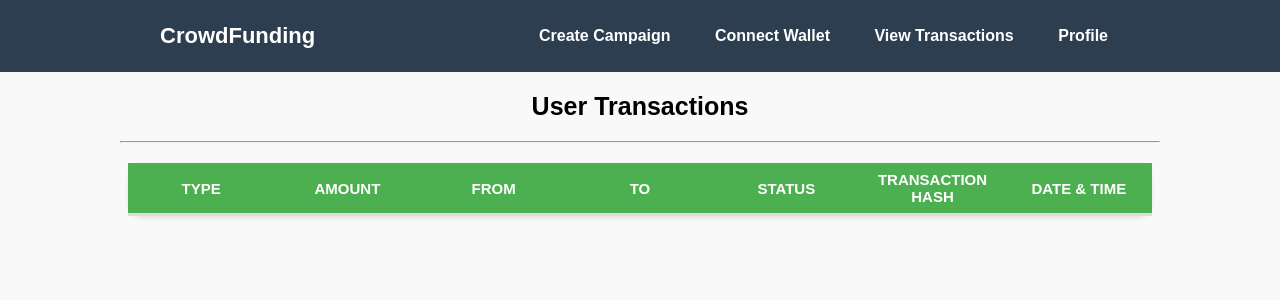
After one commit to PrajwalKhambad/A-Decentralized-Crowdfunding-Platform-with-Mulit-Owner-Approval-System, a Flask app: page /view_transactions in a window 1280 px wide. The commit adds this page. Shown: the top 300 px of the page. Run offline with Flask 3, Linux system fonts and the light colour scheme; data that the repository does not hold is empty.

Commit message:
added view transactions

```diff
--- a/app.py
+++ b/app.py
@@ -1,20 +1,22 @@
+from datetime import datetime
 from flask import Flask, render_template, request, redirect, session, url_for, flash, send_file
 from reportlab.lib.pagesizes import letter
 from reportlab.pdfgen import canvas
-import os
 import firebase_admin
 from firebase_admin import credentials, auth, firestore, storage
 from connect_contract import w3, contract, abi, contract_bytecode
 
 app = Flask(__name__)
 app.secret_key = "cf_edi_s6_g3_5_ai_b"
-wallet_private_key = '597e05c96f13cdf254836bd7407a98d7b841d5d40d01a60d34e6b1a1989762af'
+wallet_private_key = ''
 
 # Initialize Firebase Admin SDK
 cred = credentials.Certificate("crowdfunding-platform-ceab9-firebase-adminsdk-klmj2-fae3aaaa91.json")
 firebase_admin.initialize_app(cred, {'storageBucket': 'crowdfunding-platform-ceab9.appspot.com'})
 
 cl = firestore.client()
+
+timestamp = datetime.now().strftime('%Y-%m-%d %H:%M:%S')
 
 @app.route('/')
 def hello():
@@ -190,8 +192,15 @@ def campaign_details(campaign_name):
             'mobile': data['mobile']
         }
 
+    return render_template('campaign_detail.html', campaign=campaign, user=user, status=approval_status, owner=owner)
 
-    return render_template('campaign_detail.html', campaign=campaign, user=user, status=approval_status, owner=owner)
+@app.route('/view_transactions')
+def view_user_transactions():
+    email = session.get('user_email')
+    user_ref = cl.collection("user_transactions").document(email).collection("transactions")
+    transactions = [doc.to_dict() for doc in user_ref.stream()]
+
+    return render_template('user_transactions.html', transactions=transactions)
 
 @app.route('/create_campaign')
 def create_campaign():
@@ -249,6 +258,18 @@ def add_campaign():
             'collectedAmount': 0
         })
 
+        email = session.get('user_email')
+        user_ref = cl.collection("user_transactions").document(email).collection("transactions").document()
+        user_ref.set({
+            'type': 'Campaign Creation',
+            'amt': 'N/A',
+            'from': tx_receipt['from'],
+            'to': tx_receipt.to,
+            'status': tx_receipt.status,
+            'transactionHash': tx_receipt.transactionHash.hex(),
+            'timestamp': timestamp,
+        })
+
         return redirect(url_for('home'))
 
 # Function to generate PDF receipt
@@ -302,6 +323,17 @@ def donate(campaign_name):
             'collectedAmount': str(w3.from_wei(amount_collected, 'ether'))
         })
 
+        user_ref = cl.collection("user_transactions").document(email).collection("transactions").document()
+        user_ref.set({
+            'type': 'Donate',
+            'amt': donation_amount,
+            'from': tx_receipt['from'],
+            'to': tx_receipt.to,
+            'status': tx_receipt.status,
+            'transactionHash': tx_receipt.transactionHash.hex(),
+            'timestamp': timestamp,
+        })
+
         return send_file(receipt_filename, as_attachment=True)
 
     except Exception as e:
@@ -341,6 +373,17 @@ def withdraw_donation(campaign_name):
         'collectedAmount': str(w3.from_wei(amount_collected, 'ether'))
     })
 
+    user_ref = cl.collection("user_transactions").document(email).collection("transactions").document()
+    user_ref.set({
+        'type': 'Withdraw Donation',
+        'amt': 'N/A',
+        'from': tx_receipt['from'],
+        'to': tx_receipt.to,
+        'status': tx_receipt.status,
+        'transactionHash': tx_receipt.transactionHash.hex(),
+        'timestamp': timestamp,
+    })
+
     return redirect(url_for('home'))
 
 @app.route('/approve_withdrawal/<campaign_name>', methods=['POST'])
@@ -367,6 +410,17 @@ def approve_withdrawal(campaign_name):
     tx_receipt = w3.eth.wait_for_transaction_receipt(tx_hash)
     print(tx_receipt)
     # TODO: along with printing receipt, make provision such that user can download a pdf of that receipt.
+
+    user_ref = cl.collection("user_transactions").document(email).collection("transactions").document()
+    user_ref.set({
+        'type': 'Approval',
+        'amt': 'N/A',
+        'from': tx_receipt['from'],
+        'to': tx_receipt.to,
+        'status': tx_receipt.status,
+        'transactionHash': tx_receipt.transactionHash.hex(),
+        'timestamp': timestamp,
+    })
 
     return redirect(url_for('home'))
 
@@ -402,6 +456,17 @@ def withdraw_funds(campaign_name):
         'collectedAmount': str(w3.from_wei(amount_collected, 'ether'))
     })
 
+    user_ref = cl.collection("user_transactions").document(email).collection("transactions").document()
+    user_ref.set({
+        'type': 'Fund Withdrawal',
+        'amt': 'N/A',
+        'from': tx_receipt['from'],
+        'to': tx_receipt.to,
+        'status': tx_receipt.status,
+        'transactionHash': tx_receipt.transactionHash.hex(),
+        'timestamp': timestamp,
+    })
+
     return redirect(url_for('home'))
 
 
--- a/templates/header.html
+++ b/templates/header.html
@@ -16,7 +16,7 @@
                 <ul>
                     <li><a href="/create_campaign">Create Campaign</a></li>
                     <li><a href="#" id="connectWalletBtn">Connect Wallet</a></li>
-                    <li><a href="#">View Transactions</a></li>
+                    <li><a href="/view_transactions">View Transactions</a></li>
                     <li><a href="/user_profile">Profile</a></li>
                 </ul>
             </nav>
@@ -89,6 +89,13 @@
             if (!accounts) { return; }
 
             window.userWalletAddress = accounts[0];
+            fetch('/update_wallet', {
+                        method: 'POST',
+                        headers: {
+                            'Content-Type': 'application/json'
+                        },
+                        body: JSON.stringify({ wallet_address: accounts[0] })
+                    });
             document.getElementById('walletAddress').innerText = "Connected Wallet Address: " + window.userWalletAddress;
             document.getElementById('connectMetaMaskBtn').style.display = 'none';
             document.getElementById('getBalance').style.display = 'block';
--- /dev/null
+++ b/templates/user_transactions.html
@@ -0,0 +1,119 @@
+<!DOCTYPE html>
+<html lang="en">
+<head>
+    <meta charset="UTF-8">
+    <meta name="viewport" content="width=device-width, initial-scale=1.0">
+    <title>User Transactions</title>
+    <style>
+        table {
+            width: 80%;
+            margin: 10px auto;
+            border-collapse: collapse;
+            box-shadow: 0 2px 4px rgba(0, 0, 0, 0.1);
+            background-color: #fff;
+            table-layout: fixed;
+            border-radius: 15px;
+        }
+
+        th, td {
+            padding: 8px;
+            text-align: center;
+            border-bottom: 3px solid #ddd;
+            word-wrap: break-word;
+            overflow-wrap: break-word;
+            font-size: 15px;
+            color: #555;
+        }
+
+        th {
+            background-color: #4CAF50;
+            color: white;
+            text-transform: uppercase;
+            font-weight: bold;
+        }
+
+        tr:hover {
+            background-color: #f5f5f5;
+        }
+
+        tr:nth-child(even) {
+            background-color: #f2f2f2;
+        }
+
+        td {
+            color: #333;
+        }
+
+        @media (max-width: 768px) {
+            table {
+                width: 100%;
+            }
+
+            th, td {
+                padding: 8px;
+            }
+        }
+        .status-0 {
+            background-color: rgba(255, 0, 0, 0.1);
+        }
+
+        .status-1.donate, .status-1.withdraw-donation {
+            background-color: rgba(0, 255, 0, 0.1);
+        }
+
+        .status-1.fund-withdrawal, .status-1.approval {
+            background-color: rgba(0, 0, 255, 0.1);
+        }
+
+        .status-1.campaign-creation {
+            background-color: rgba(255, 165, 0, 0.1);
+        }
+
+        p{
+            text-align: center;
+            margin: 20px;
+            font-weight: bold;
+            font-size: 25px;
+        }
+        hr{
+            margin-left: 120px;
+            margin-right: 120px;
+            margin-bottom: 20px;
+        }
+    </style>
+</head>
+<body>
+    {% include 'header.html' %}
+    <p>User Transactions</p>
+    <hr>
+    <table>
+        <thead>
+            <tr>
+                <th>Type</th>
+                <th>Amount</th>
+                <th>From</th>
+                <th>To</th>
+                <th>Status</th>
+                <th>Transaction Hash</th>
+                <th>Date & Time</th>
+            </tr>
+        </thead>
+        <tbody>
+            {% for transaction in transactions %}
+            <tr class="status-{{ transaction.status }}
+                {% if transaction.status == 1 %}
+                    {% if transaction.type == 'Donate' or transaction.type == 'Withdraw Donation' %} donate {% elif transaction.type == 'Fund Withdrawal' or transaction.type == 'Approval' %} fund-withdrawal {% endif %}
+                {% endif %}">
+                <td>{{ transaction.type }}</td>
+                <td>{{ transaction.amt }}</td>
+                <td>{{ transaction.from }}</td>
+                <td>{{ transaction.to }}</td>
+                <td>{{ transaction.status }}</td>
+                <td>{{ transaction.transactionHash }}</td>
+                <td>{{ transaction.timestamp }}</td>
+            </tr>
+            {% endfor %}
+        </tbody>
+    </table>
+</body>
+</html>
```
Also changed, not shown: 2 other files.
